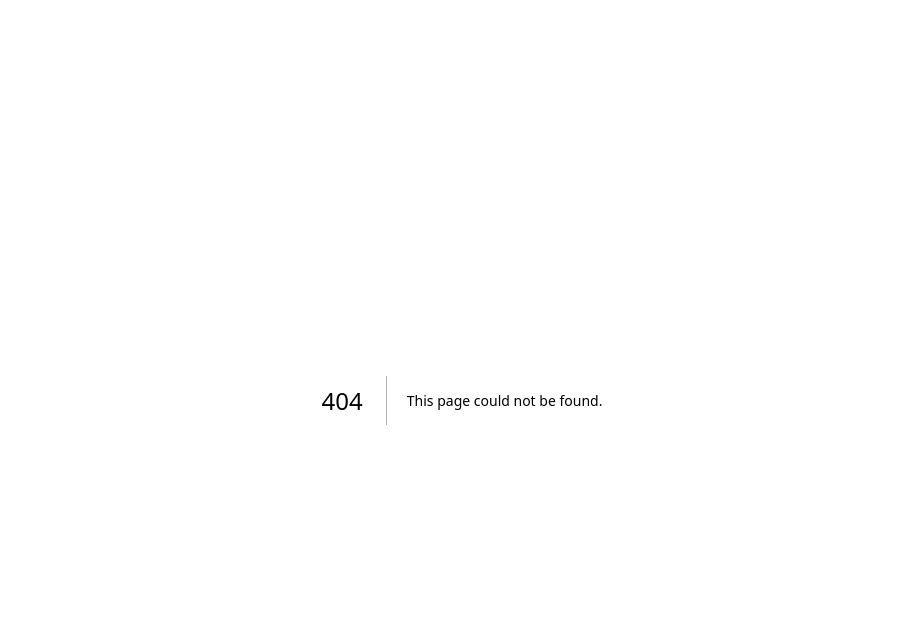
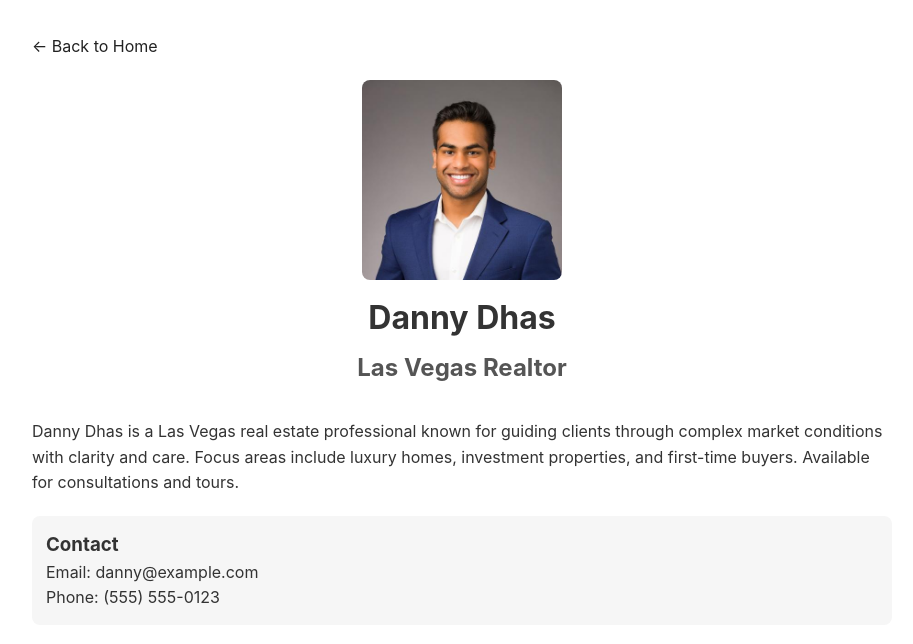
Before and after one commit to dhasvegas/Dhas, a Next.js app: page /agents/danny in a window 1280 px wide. Before the commit this address had no page. Shown: the top 644 px of the page, without its empty margins (178-1091 px from the left). Built offline with nearby package versions, Linux system fonts and the light colour scheme.

Commit message:
feat: add Danny profile page and swap headshot to meet image placeholder

```diff
--- /dev/null
+++ b/next.config.js
@@ -0,0 +1,8 @@
+/** @type {import('next').NextConfig} */
+const nextConfig = {
+  images: {
+    domains: [],
+  },
+};
+
+module.exports = nextConfig;
--- /dev/null
+++ b/pages/agents/danny.js
@@ -0,0 +1,26 @@
+import Link from 'next/link';
+import Image from 'next/image';
+import styles from '../../styles/Agent.module.css';
+
+export default function DannyProfile() {
+  return (
+    <div className={styles.container}>
+      <Link href="/">
+        <a className={styles.back}>← Back to Home</a>
+      </Link>
+      <section className={styles.header}>
+        <Image src="/images/headshots/danny.jpg" alt="Danny Dhas headshot" width={200} height={200} className={styles.photo} />
+        <h1 className={styles.name}>Danny Dhas</h1>
+        <h2 className={styles.subtitle}>Las Vegas Realtor</h2>
+      </section>
+      <section className={styles.bio}>
+        <p>Danny Dhas is a Las Vegas real estate professional known for guiding clients through complex market conditions with clarity and care. Focus areas include luxury homes, investment properties, and first-time buyers. Available for consultations and tours.</p>
+      </section>
+      <section className={styles.contact}>
+        <h3>Contact</h3>
+        <p>Email: danny@example.com</p>
+        <p>Phone: (555) 555-0123</p>
+      </section>
+    </div>
+  );
+}
--- /dev/null
+++ b/styles/Agent.module.css
@@ -0,0 +1,8 @@
+.container{max-width:900px;margin:0 auto;padding:20px}
+.back{display:inline-block;margin:14px 0 20px 0;color:#222}
+.header{display:flex;flex-direction:column;align-items:center}
+.photo{border-radius:8px}
+.name{font-size:2rem;margin:12px 0 6px}
+.subtitle{color:#555;margin:0 0 12px}
+.bio{margin:20px 0}
+.contact{background:#f6f6f6;padding:14px;border-radius:8px}
```
